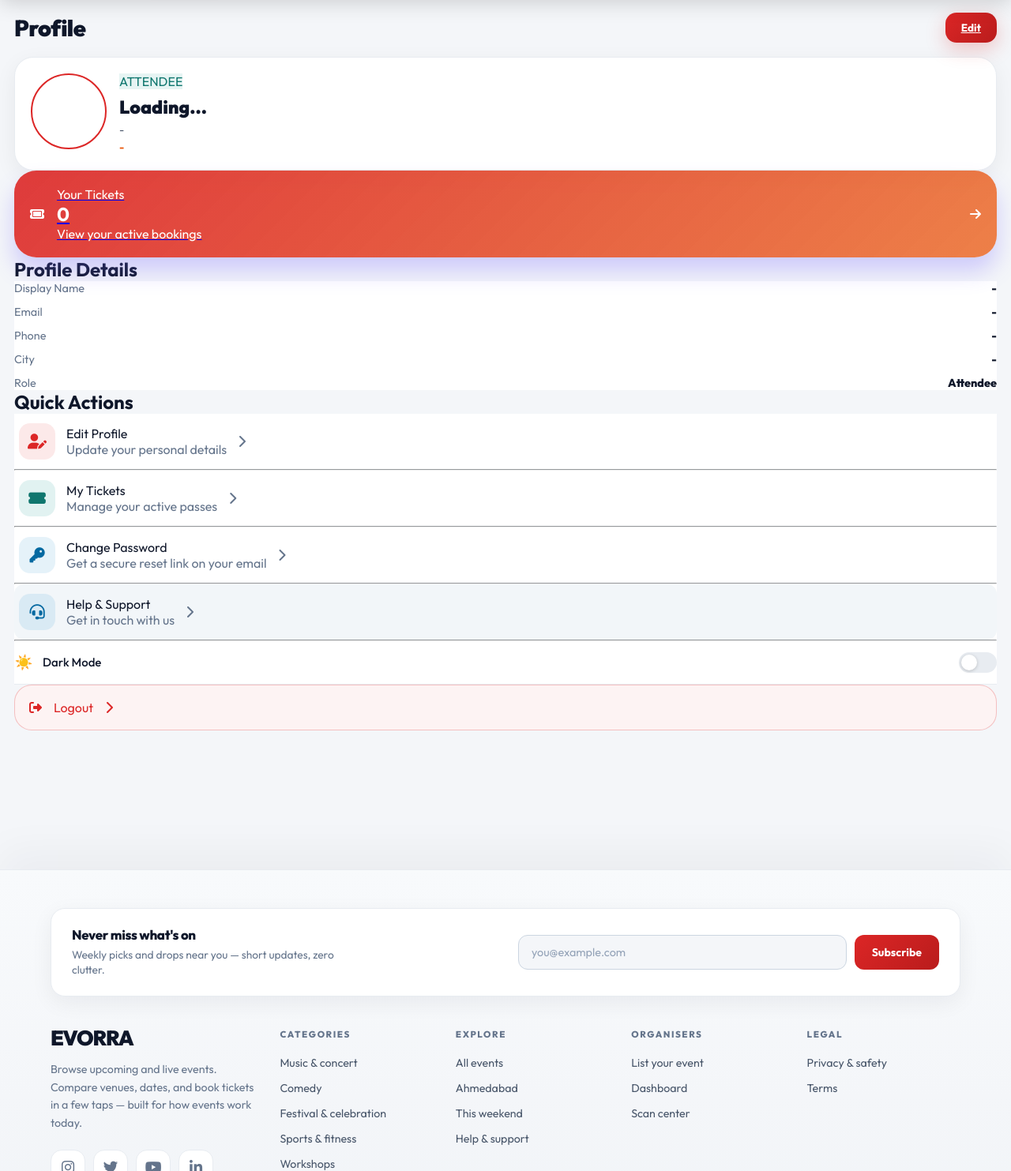
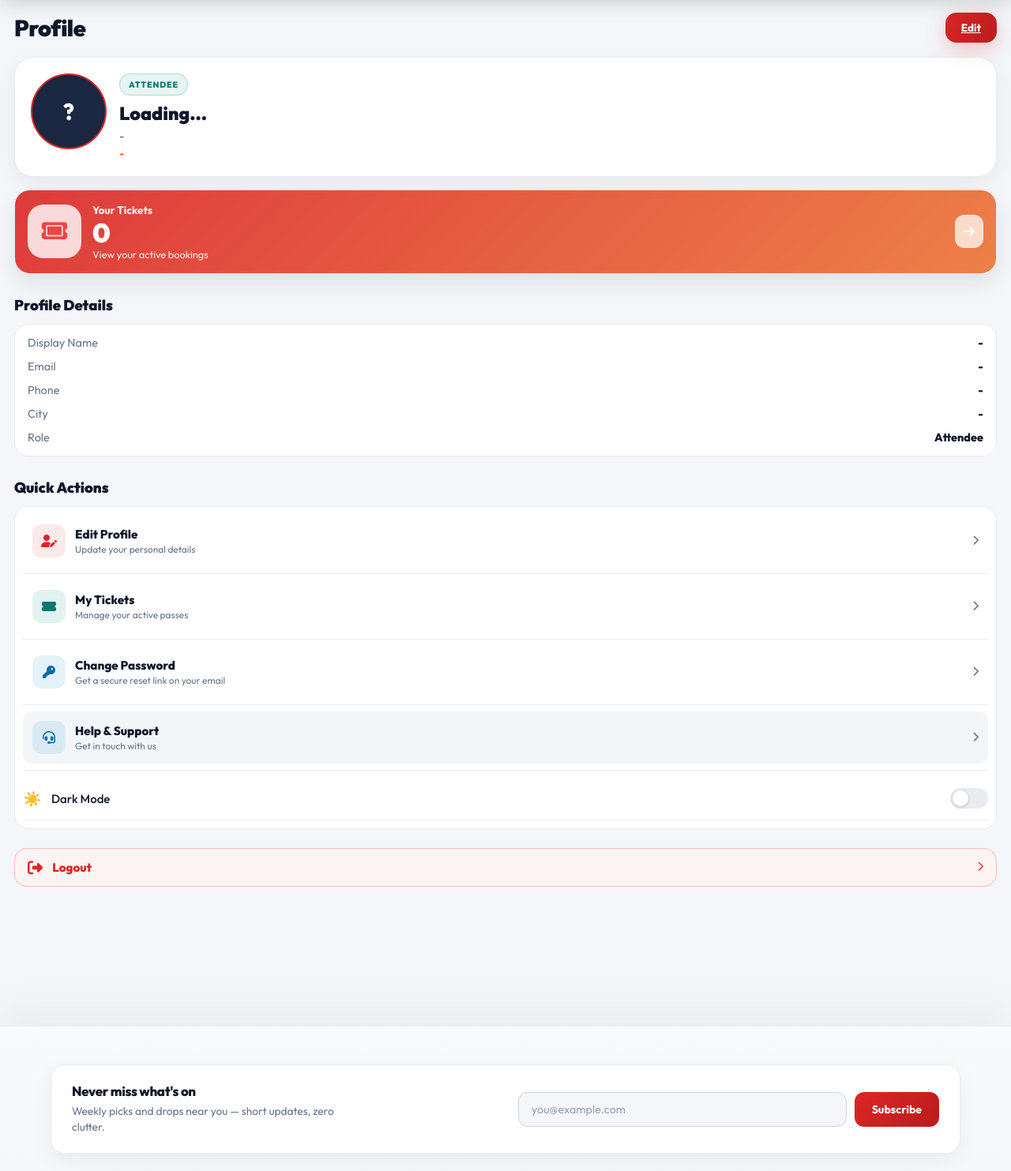
Before and after one commit to morvin2701/Evorra, a Flask app: page /profile in a window 1280 px wide. Shown: the part 90-1573 px from the top of the page at 79% size. Run offline with Flask 3, Linux system fonts and the light colour scheme; some libraries are stand-ins or nearby versions.

Commit message:
Revert "Add theme-aware CSS vars and UI refinements"
This reverts commit 41fffb5317077679b7ec9e35b8f9aeaa5beeafa8.

```diff
--- a/templates/profile.html
+++ b/templates/profile.html
@@ -5,44 +5,25 @@
 {% block head %}
 <style>
     .profile-bg { background: transparent; min-height: 100vh; }
-    .profile-shell {
-        width: min(1260px, calc(100% - 36px));
-        margin: 0 auto;
-        padding: 24px 0 120px;
-        --profile-text: #0f172a;
-        --profile-muted: #475569;
-        --profile-border: rgba(148, 163, 184, 0.28);
-        --profile-surface: rgba(255, 255, 255, 0.88);
-        --profile-surface-soft: rgba(255, 255, 255, 0.6);
-        --profile-surface-strong: #ffffff;
-        --profile-chip-bg: rgba(255, 255, 255, 0.68);
-        --profile-chip-border: rgba(148, 163, 184, 0.22);
-        --profile-chip-text: #1e293b;
-        --profile-card-shadow: 0 18px 34px rgba(15, 23, 42, 0.14);
-        --profile-spot-icon: #ffffff;
-        --profile-spot-sub: rgba(255, 255, 255, 0.92);
-        --profile-spot-msg: rgba(255, 255, 255, 0.9);
-    }
+    .profile-shell { width: min(1260px, calc(100% - 36px)); margin: 0 auto; padding: 24px 0 120px; }
     .profile-topbar { display: flex; justify-content: space-between; align-items: center; margin-bottom: 18px; gap: 12px; }
-    .profile-heading { font-size: 1.8rem; font-weight: 900; letter-spacing: -0.02em; color: var(--profile-text); }
+    .profile-heading { font-size: 1.8rem; font-weight: 900; letter-spacing: -0.02em; }
     .profile-edit-btn { width: auto; padding: 10px 20px; font-size: 0.85rem; margin: 0; border-radius: 14px; }
     .profile-hero {
         display: grid; grid-template-columns: 96px 1fr; gap: 16px;
         padding: 20px; border-radius: 24px;
-        border: 1px solid var(--profile-border);
-        background: linear-gradient(145deg, var(--profile-surface) 0%, var(--profile-surface-soft) 100%);
-        box-shadow: var(--profile-card-shadow);
+        border: 1px solid rgba(255,255,255,0.13);
+        background: linear-gradient(145deg, rgba(255,255,255,0.1), rgba(255,255,255,0.03));
+        box-shadow: 0 18px 34px rgba(0,0,0,0.24);
     }
     .profile-avatar {
         width: 96px; height: 96px; border-radius: 50%; border: 2px solid rgba(142, 125, 255, 0.55);
-        overflow: hidden; background: var(--sm-surface); flex-shrink: 0;
+        overflow: hidden; background: #1B2640; flex-shrink: 0;
     }
-<<<<<<< Updated upstream
     .profile-role-badge { display: inline-flex; border-radius: 999px; padding: 6px 11px; font-size: 0.66rem; font-weight: 800; letter-spacing: 0.08em; text-transform: uppercase; background: rgba(140, 240, 198, 0.13); color: #8CF0C6; border: 1px solid rgba(140,240,198,0.24); }
     .profile-name { color: white; font-size: 1.45rem; font-weight: 900; margin-top: 10px; line-height: 1.1; }
     .profile-email { color: rgba(255,255,255,0.6); font-size: 0.85rem; margin-top: 6px; }
     .profile-city { color: var(--secondary); font-size: 0.85rem; font-weight: 700; margin-top: 4px; }
-<<<<<<< Updated upstream
     .profile-section-title { margin: 28px 0 12px; font-size: 1.15rem; font-weight: 900; color: #fff; }
     .interest-chip {
         padding: 8px 14px;
@@ -50,30 +31,11 @@
         border: 1px solid rgba(255,255,255,0.12);
         background: rgba(255,255,255,0.06);
         color: rgba(234,243,255,0.9);
-=======
-    .profile-section-title { margin: 28px 0 12px; font-size: 1.15rem; font-weight: 900; }
-=======
-    .profile-role-badge { display: inline-flex; border-radius: 999px; padding: 6px 11px; font-size: 0.66rem; font-weight: 800; letter-spacing: 0.08em; text-transform: uppercase; background: rgba(34, 197, 94, 0.12); color: #15803d; border: 1px solid rgba(34, 197, 94, 0.2); }
-    .profile-name { color: var(--profile-text); font-size: 1.45rem; font-weight: 900; margin-top: 10px; line-height: 1.1; }
-    .profile-email { color: var(--profile-muted); font-size: 0.85rem; margin-top: 6px; }
-    .profile-city { color: var(--sm-primary); font-size: 0.85rem; font-weight: 700; margin-top: 4px; }
-    .profile-section-title { margin: 28px 0 12px; font-size: 1.15rem; font-weight: 900; color: var(--profile-text); }
-    .interest-chip {
-        padding: 8px 14px;
-        border-radius: 999px;
-        border: 1px solid var(--profile-chip-border);
-        background: var(--profile-chip-bg);
-        color: var(--profile-chip-text);
->>>>>>> Stashed changes
         font-size: 0.75rem;
         font-weight: 700;
         display: inline-flex;
         align-items: center;
     }
-<<<<<<< Updated upstream
-=======
->>>>>>> Stashed changes
->>>>>>> Stashed changes
     .spotlight-link { text-decoration: none; margin-top: 16px; display: block; }
     .profile-shell {
         --spot-bg: linear-gradient(135deg, rgba(96,83,255,0.4), rgba(13,178,235,0.28));
@@ -102,8 +64,8 @@
     .spot-msg { font-size: 0.8rem; color: var(--spot-msg) !important; }
     .spot-arrow { padding: 10px; background: var(--spot-arrow-bg); border-radius: 12px; color: var(--spot-arrow-color); border: 1px solid var(--spot-arrow-border); }
     .details-card, .actions-card {
-        border-radius: 18px; border: 1px solid var(--profile-border);
-        background: linear-gradient(145deg, var(--profile-surface) 0%, var(--profile-surface-soft) 100%);
+        border-radius: 18px; border: 1px solid rgba(255,255,255,0.12);
+        background: linear-gradient(145deg, rgba(255,255,255,0.08), rgba(255,255,255,0.03));
     }
     .details-card { padding: 14px 16px; }
     .interests-wrap { display: flex; flex-wrap: wrap; gap: 10px; }
@@ -111,7 +73,7 @@
         display: flex; align-items: center; gap: 12px; padding: 12px; border-radius: 12px; cursor: pointer;
         transition: background .2s ease;
     }
-    .action-tile:hover { background: rgba(148, 163, 184, 0.08); }
+    .action-tile:hover { background: rgba(255,255,255,0.04); }
     .action-icon {
         width: 42px; height: 42px; border-radius: 12px; display: flex; align-items: center; justify-content: center;
         font-size: 1rem; flex-shrink: 0;
@@ -122,11 +84,6 @@
         display: flex; align-items: center; gap: 12px; padding: 14px 16px; cursor: pointer;
         transition: border-color 0.2s ease, background 0.2s ease, transform 0.15s ease;
     }
-<<<<<<< Updated upstream
-=======
-<<<<<<< Updated upstream
-=======
->>>>>>> Stashed changes
     .logout-card:hover {
         border-color: rgba(220, 38, 38, 0.35);
         background: rgba(254, 226, 226, 0.35);
@@ -140,43 +97,17 @@
     .logout-chevron { color: #e11d48; font-size: 0.8rem; opacity: 0.85; }
     .logout-label { color: #be123c; }
     .logout-card-spaced { margin-top: 24px; }
-<<<<<<< Updated upstream
     .action-row-title { font-weight: 800; font-size: 0.95rem; margin: 0; color: #fff; line-height: 1.25; }
     .action-row-desc { font-size: 0.75rem; margin: 2px 0 0; color: rgba(255,255,255,0.55); line-height: 1.35; }
     .action-row-chevron { font-size: 0.8rem; opacity: 0.45; flex-shrink: 0; }
     .action-divider { border: none; border-top: 1px solid rgba(255,255,255,0.08); margin: 8px 0; }
     .logout-label { font-weight: 800; font-size: 0.95rem; margin: 0; }
-=======
-    .action-row-title { font-weight: 800; font-size: 0.95rem; margin: 0; color: var(--profile-text); line-height: 1.25; }
-    .action-row-desc { font-size: 0.75rem; margin: 2px 0 0; color: var(--profile-muted); line-height: 1.35; }
-    .action-row-chevron { font-size: 0.8rem; opacity: 0.45; flex-shrink: 0; }
-    .action-divider { border: none; border-top: 1px solid var(--profile-border); margin: 8px 0; }
-    .logout-label { font-weight: 800; font-size: 0.95rem; margin: 0; }
->>>>>>> Stashed changes
->>>>>>> Stashed changes
     @media (max-width: 640px) {
         .profile-shell { width: calc(100% - 20px); padding-top: 14px; }
         .profile-hero { grid-template-columns: 78px 1fr; padding: 16px; }
         .profile-avatar { width: 78px; height: 78px; }
         .profile-name { font-size: 1.2rem; }
     }
-<<<<<<< Updated upstream
-=======
-<<<<<<< Updated upstream
-=======
-
-    :is(html[data-theme="dark"], body[data-theme="dark"], body.theme-showmates[data-theme="dark"]) .profile-shell {
-        --profile-text: #f8fafc;
-        --profile-muted: #cbd5e1;
-        --profile-border: rgba(148, 163, 184, 0.22);
-        --profile-surface: rgba(15, 23, 42, 0.9);
-        --profile-surface-soft: rgba(30, 41, 59, 0.82);
-        --profile-chip-bg: rgba(15, 23, 42, 0.8);
-        --profile-chip-border: rgba(148, 163, 184, 0.26);
-        --profile-chip-text: #e2e8f0;
-        --profile-card-shadow: 0 18px 34px rgba(2, 6, 23, 0.28);
-    }
->>>>>>> Stashed changes
 
     /* Theme-specific spotlight tuning */
     :is(html[data-theme="light"], body[data-theme="light"], body.theme-showmates[data-theme="light"]) .profile-shell {
@@ -205,10 +136,6 @@
         --spot-arrow-border: rgba(148,163,184,0.3);
         --spot-shadow: 0 16px 34px rgba(0,0,0,0.3);
     }
-<<<<<<< Updated upstream
-=======
->>>>>>> Stashed changes
->>>>>>> Stashed changes
 </style>
 {% endblock %}
 
```
Also changed, not shown: templates/booking.html (+0 -13 lines).
